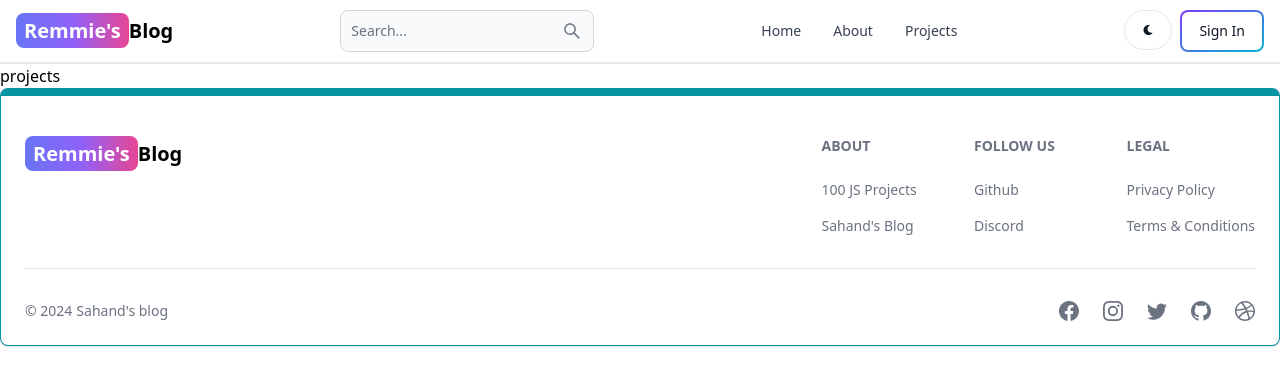
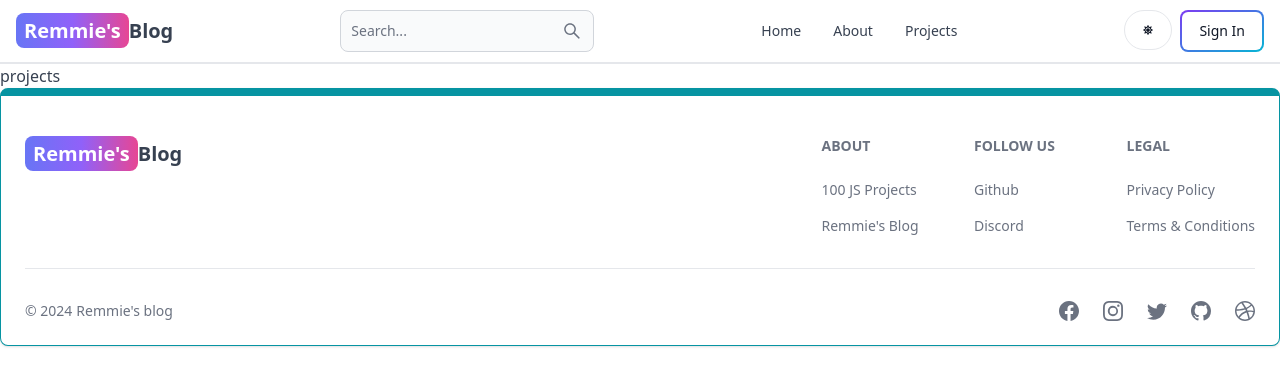
Before and after one commit to remyhayaan/mern-blog, a React (Vite) app in the folder client/: page /projects in a window 1280 px wide. Shown: the top 386 px of the page. Built offline with nearby package versions, Linux system fonts and the light colour scheme; no server answers.

Commit message:
complete Darkmode functionality

```diff
--- a/client/src/components/Footer.jsx
+++ b/client/src/components/Footer.jsx
@@ -11,7 +11,7 @@ export default function FooterCom() {
           <div className='mt-5'>
             <Link
               to='/'
-              className='self-center whitespace-nowrap text-lg sm:text-xl font-semibold dark:text-white'
+              className='self-center whitespace-nowrap text-lg sm:text-xl font-semibold dark:text-gray'
             >
               <span className='px-2 py-1 bg-gradient-to-r from-indigo-500 via-purple-500 to-pink-500 rounded-lg text-white'>
                 Remmie's
@@ -35,7 +35,7 @@ export default function FooterCom() {
                   target='_blank'
                   rel='noopener noreferrer'
                 >
-                  Sahand's Blog
+                  Remmie's Blog
                 </Footer.Link>
               </Footer.LinkGroup>
             </div>
@@ -65,7 +65,7 @@ export default function FooterCom() {
         <div className='w-full sm:flex sm:items-center sm:justify-between'>
           <Footer.Copyright
             href='#'
-            by="Sahand's blog"
+            by="Remmie's blog"
             year={new Date().getFullYear()}
           />
           <div className="flex gap-6 sm:mt-0 mt-4 sm:justify-center">
--- a/client/src/components/Header.jsx
+++ b/client/src/components/Header.jsx
@@ -2,16 +2,20 @@ import React from 'react'
 import {Navbar, TextInput, Button, Dropdown, Avatar} from 'flowbite-react'
 import {Link, useLocation} from 'react-router-dom'
 import {AiOutlineSearch} from 'react-icons/ai'
-import {FaMoon} from 'react-icons/fa'
-import { useSelector } from 'react-redux'
+import {FaMoon, FaSun } from 'react-icons/fa'
+import { useSelector ,useDispatch} from 'react-redux'
+import { toggleTheme } from '../redux/theme/themeSlice'
+
 
 function Header() {
   const path = useLocation().pathname;
   const {currentUser} = useSelector(state => state.user);
+  const dispatch = useDispatch();
+  const { theme } = useSelector((state) => state.theme);
   return (
     <div>
       <Navbar className='border-b-2'>
-        <Link to='/' className='self-center whitespace-nowrap text-sm sm:text-xl font-semibold dark: text-black'>
+        <Link to='/' className='self-center whitespace-nowrap text-sm sm:text-xl font-semibold dark: text-gray'>
         <span className='px-2 py-1 bg-gradient-to-r from-indigo-500 via-purple-500 to-pink-500 rounded-lg text-white'>Remmie's</span>
        Blog
        </Link>
@@ -26,8 +30,13 @@ function Header() {
         <AiOutlineSearch/>
        </Button>
        <div className='flex gap-2 md:order-2'>
-        <Button className='w-12 h-10 hidden sm:inline' color='gray' pill>
-          <FaMoon/>
+       <Button
+          className='w-12 h-10 hidden sm:inline'
+          color='gray'
+          pill
+          onClick={() => dispatch(toggleTheme())}
+        >
+          {theme === 'light' ? <FaSun /> : <FaMoon />}
         </Button>
         {currentUser? (
           <Dropdown
--- /dev/null
+++ b/client/src/components/ThemeProvider.jsx
@@ -0,0 +1,16 @@
+import React from 'react';
+import { useSelector } from 'react-redux';
+
+function ThemeProvider({ children }) {
+  const { theme } = useSelector(state => state.theme);
+
+  return (
+    <div className={theme}>
+      <div className='bg-white text-gray-700 dark:text-gray-200 dark:bg-[rgb(16,23,42)] min-h-screen'>
+        {children}
+      </div>
+    </div>
+  );
+}
+
+export default ThemeProvider;
--- a/client/src/main.jsx
+++ b/client/src/main.jsx
@@ -5,12 +5,15 @@ import './index.css'
 import { store, persistor } from './redux/store.js';
 import { Provider } from 'react-redux'
 import { PersistGate } from 'redux-persist/integration/react';
+import ThemeProvider from './components/ThemeProvider.jsx';
 
 
 createRoot(document.getElementById('root')).render(
   <PersistGate persistor={persistor}>
 <Provider store={store}>
+  <ThemeProvider>
 <App />
+</ThemeProvider>
 </Provider>
 </PersistGate>
 
--- a/client/src/pages/Signin.jsx
+++ b/client/src/pages/Signin.jsx
@@ -53,7 +53,7 @@ export default function SignIn() {
       <div className="flex p-3 max-w-3xl mx-auto flex-col md:flex-row md:items-center gap-5">
         {/* left */}
         <div className="flex-1">
-          <Link to="/" className="font-bold dark:text-white text-4xl">
+          <Link to="/" className="font-bold dark:text-gray text-4xl">
             <span className="px-2 py-1 bg-gradient-to-r from-indigo-500 via-purple-500 to-pink-500 rounded-lg text-white">
               Sahand's
             </span>
--- a/client/src/pages/Signup.jsx
+++ b/client/src/pages/Signup.jsx
@@ -45,7 +45,7 @@ function Signup() {
     <div className="min-h-screen mt-20">
       <div className="flex p-3 max-w-3xl mx-auto flex-col md:flex-row md:items-center gap-5">
         <div className="flex-1">
-          <Link to="/" className="font-bold text-black text-4xl">
+          <Link to="/" className="font-bold text-gray text-4xl">
             <span className="px-2 py-1 bg-gradient-to-r from-indigo-500 via-purple-500 to-pink-500 rounded-lg text-white">
               Remmie's
             </span>{' '}
--- a/client/src/redux/store.js
+++ b/client/src/redux/store.js
@@ -2,10 +2,11 @@ import { configureStore, combineReducers } from '@reduxjs/toolkit'
 import userReducer from '../redux/user/userSlice'
 import { persistReducer, persistStore } from 'redux-persist';
 import storage from 'redux-persist/lib/storage';
+import themeReducer from './theme/themeSlice'
 
 const rootReducer = combineReducers({
     user: userReducer,
-
+    theme: themeReducer,
   });
 
   const persistConfig = {
--- /dev/null
+++ b/client/src/redux/theme/themeSlice.js
@@ -0,0 +1,19 @@
+import {createSlice} from '@reduxjs/toolkit';
+
+const initialState = {
+    theme: 'light',
+};
+
+const themeSlice = createSlice({
+    name: 'theme',
+    initialState,
+    reducers: {
+        toggleTheme: (state) => {
+            state.theme = state.theme === 'light' ? 'dark' : 'light';
+        },
+        }
+});
+
+export const {toggleTheme} = themeSlice.actions;
+
+export default themeSlice.reducer;
--- a/client/tailwind.config.js
+++ b/client/tailwind.config.js
@@ -2,11 +2,13 @@ const flowbite = require("flowbite-react/tailwind");
 
 /** @type {import('tailwindcss').Config} */
 export default {
+
   content: [
     "./index.html",
     "./src/**/*.{js,ts,jsx,tsx}",
     flowbite.content(),
   ],
+
   theme: {
     extend: {},
   },
```
